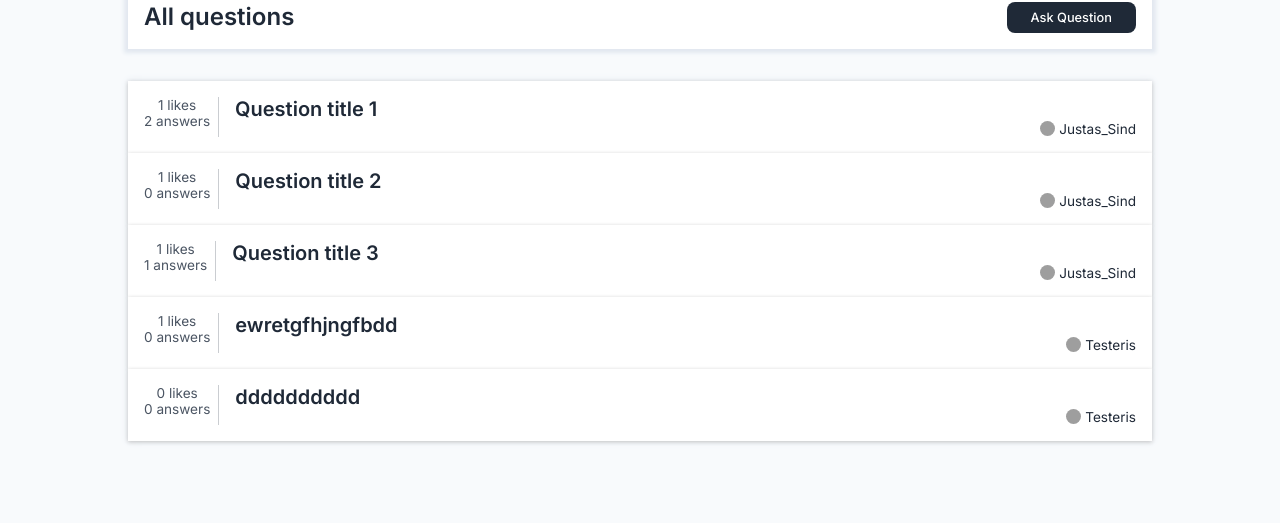
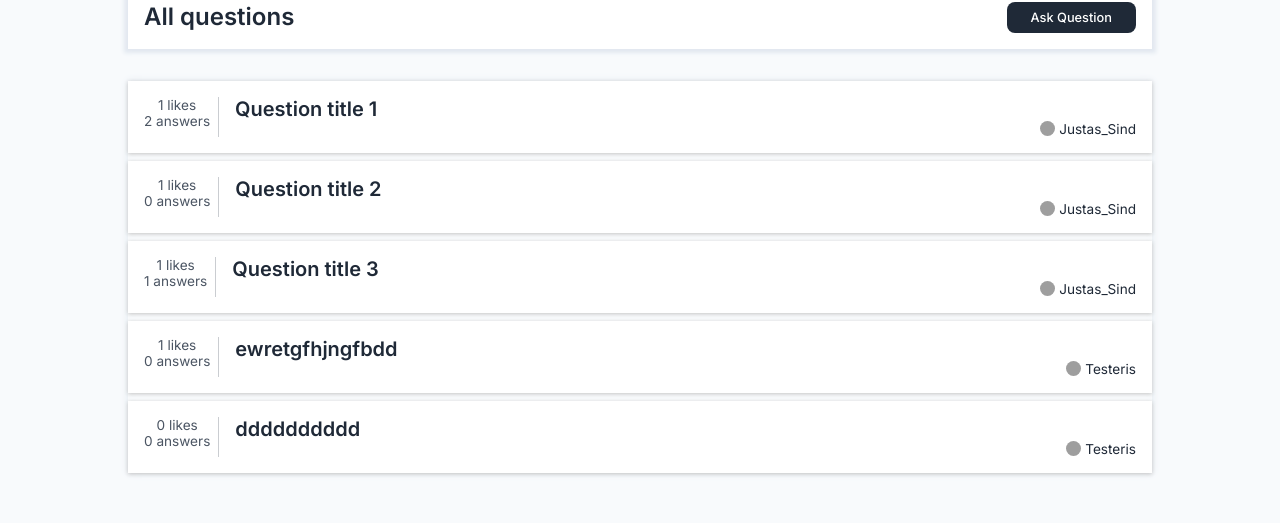
Before and after one commit to Justas-Sind/Baigiamasis_projektas, a React (Create React App) app: page /questions in a window 1280 px wide. Shown: the part 183-706 px from the top of the page. Built offline with nearby package versions, Linux system fonts and the light colour scheme; data requests are answered from the project's data file; grey boxes are pictures that could not be loaded.

Commit message:
Additional style adjustments

```diff
--- a/src/components/QuestionsPage/QuestionCard/styles.module.css
+++ b/src/components/QuestionsPage/QuestionCard/styles.module.css
@@ -1,6 +1,6 @@
 .question {
   display: flex;
-
+  margin-bottom: 0.5rem;
   padding: 1rem;
   box-shadow: 0 1px 4px #c4c4c4;
   background-color: white;
@@ -9,7 +9,8 @@
 
 .question:hover {
   cursor: pointer;
-  background-color: #fcf2e3;
+  background-color: #fffaf2;
+  transform: scale(1.01);
 }
 
 .likesAndAnswersContainer {
--- a/src/components/QuestionsPage/styles.module.css
+++ b/src/components/QuestionsPage/styles.module.css
@@ -32,7 +32,7 @@
 
 .questionsPageContentBottom {
   margin: 2rem 0;
-  background: var(--white-color);
+  background: var(--background-color);
   box-shadow: 0 0 8px var(--background-color-darker);
 }
 
```
